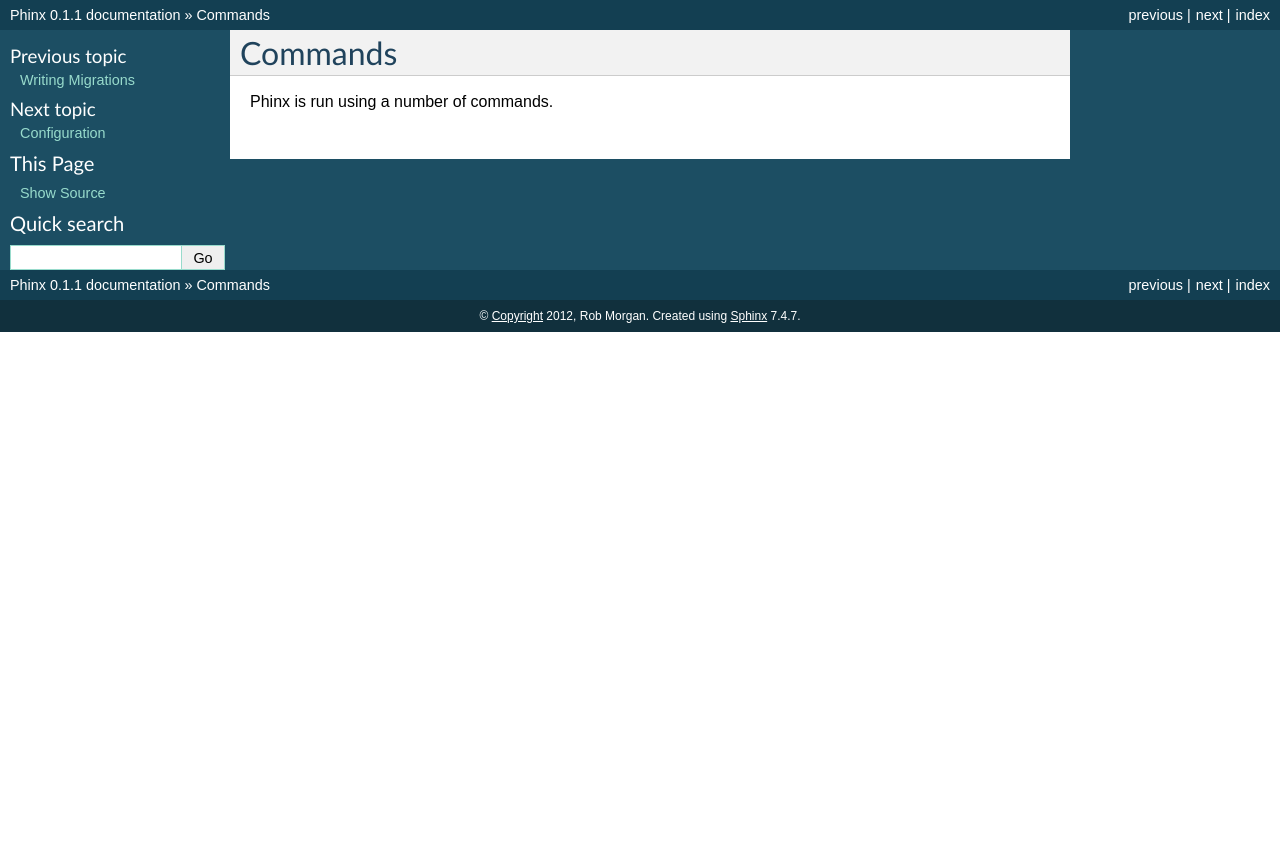
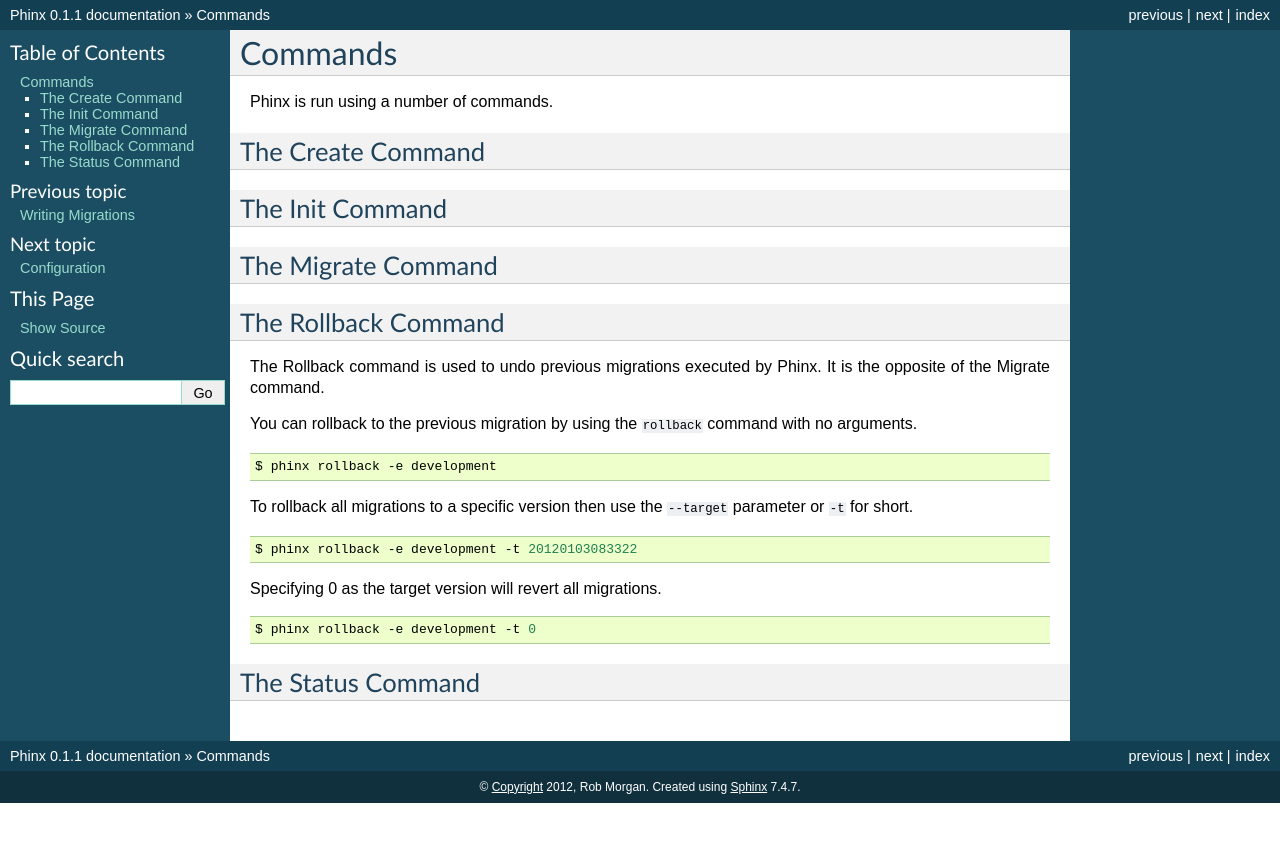
Before and after one commit to cakephp/phinx, a Sphinx documentation site: the page built from docs/commands.rst, in a window 1280 px wide. Shown: the top 842 px of the page. Built offline with Sphinx 7.4.7, drawn with Linux system fonts in a browser that asks for light colours.

Commit message:
adding doco for the rollback command

```diff
--- a/docs/commands.rst
+++ b/docs/commands.rst
@@ -5,3 +5,41 @@
 ========
 
 Phinx is run using a number of commands.
+
+The Create Command
+------------------
+
+The Init Command
+----------------
+
+The Migrate Command
+-------------------
+
+The Rollback Command
+--------------------
+
+The Rollback command is used to undo previous migrations executed by Phinx. It
+is the opposite of the Migrate command.
+
+You can rollback to the previous migration by using the ``rollback`` command
+with no arguments.
+
+.. code-block:: bash
+
+        $ phinx rollback -e development
+
+To rollback all migrations to a specific version then use the ``--target``
+parameter or ``-t`` for short.
+
+.. code-block:: bash
+
+        $ phinx rollback -e development -t 20120103083322
+
+Specifying 0 as the target version will revert all migrations.
+
+.. code-block:: bash
+
+        $ phinx rollback -e development -t 0
+
+The Status Command
+------------------
```
